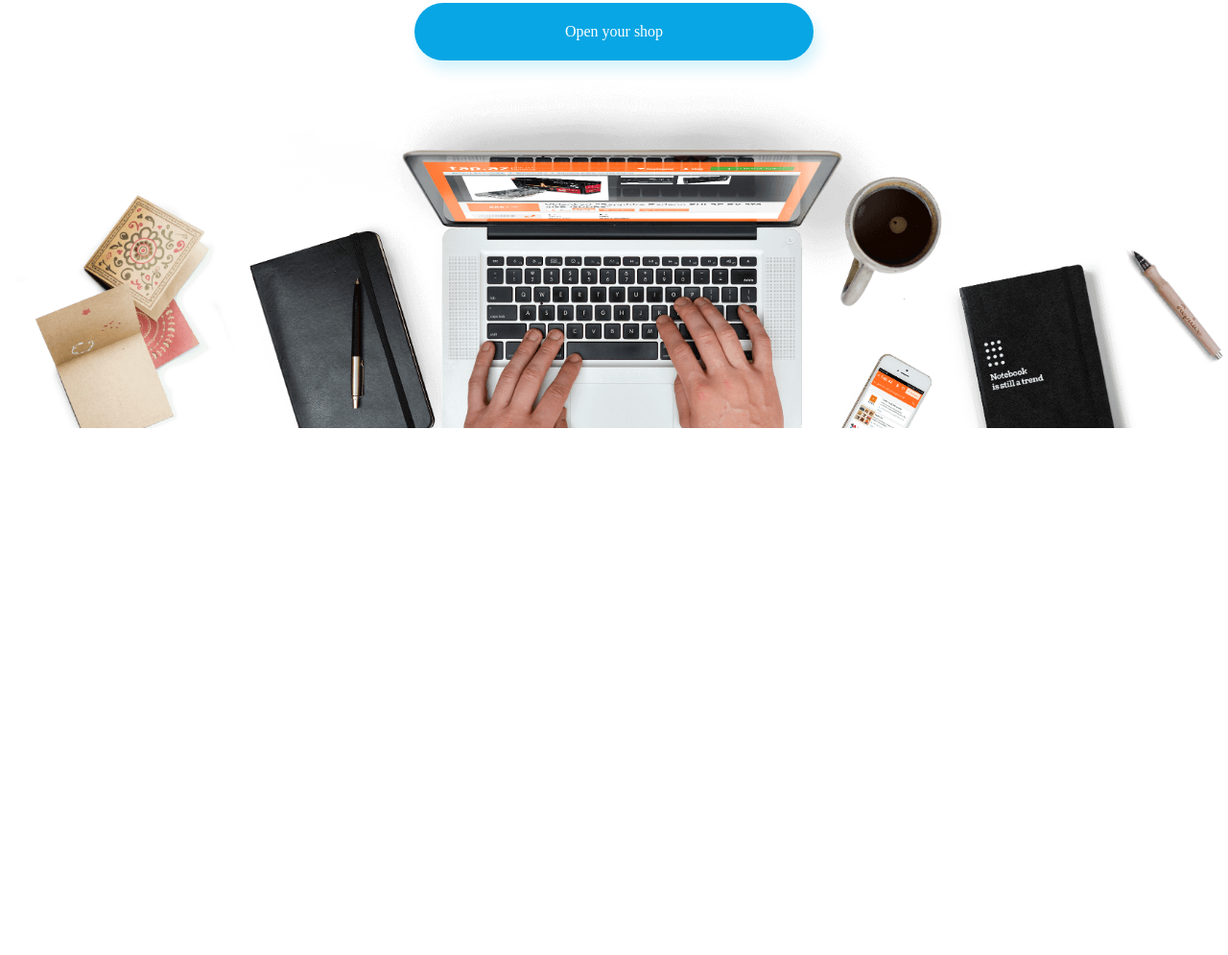
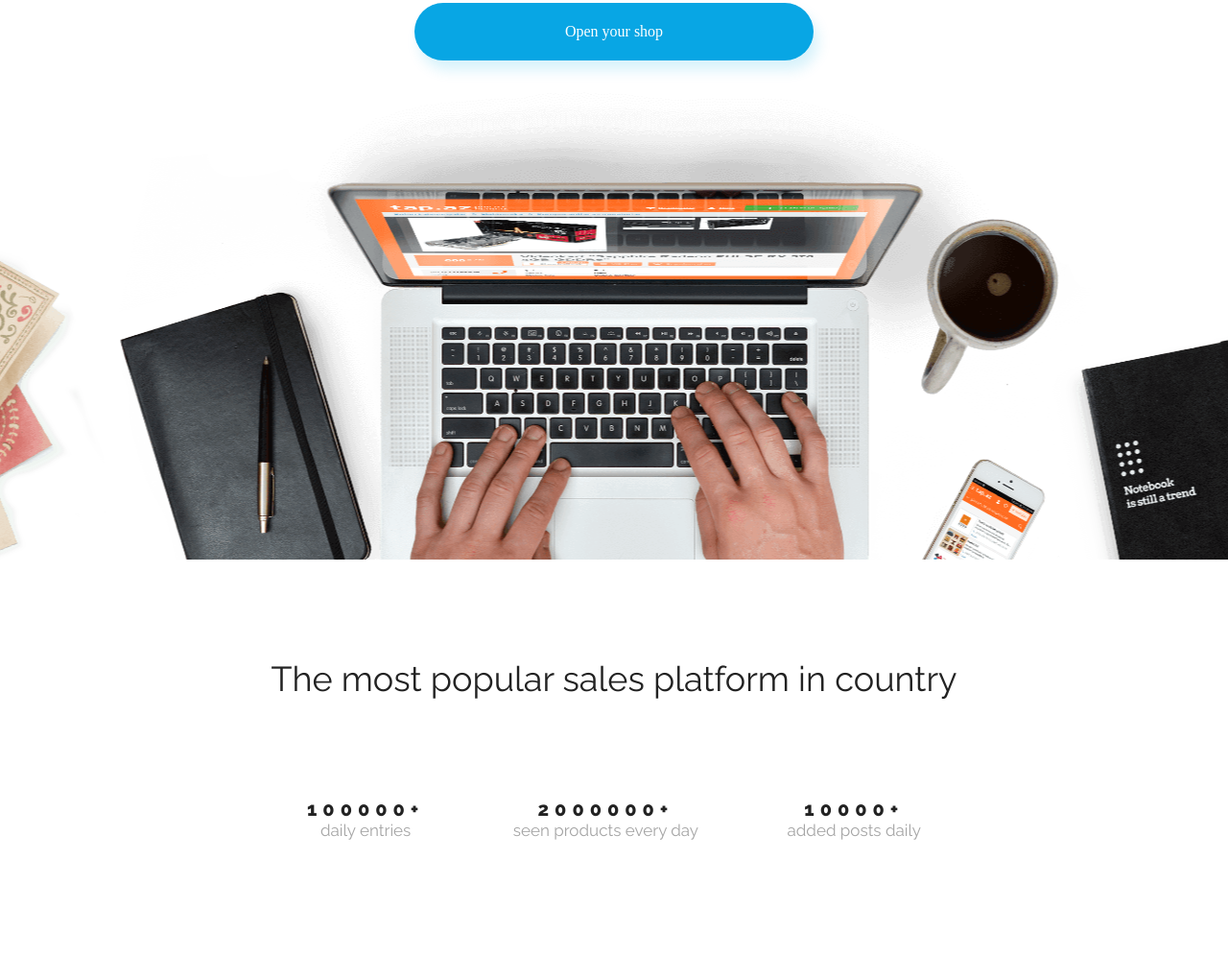
Before and after one commit to Mankowski92/BestShop-LandingPage, a plain HTML site: page index.html in a window 1280 px wide. Shown: the part 348-1343 px from the top of the page at 96% size. Before the commit the page ends 800 px from the top, so only its background shows below. Drawn offline with nearby package versions, Linux system fonts and the light colour scheme.

Commit message:
somwhere 40-50% done

```diff
--- a/css/style.css
+++ b/css/style.css
@@ -51,6 +51,8 @@ body {
     padding: 18px 0;
 }
 
+/* end of styling Header. Beggining of styling baner part */
+
 .banner {
     display: flex;
     flex-direction: column;
@@ -85,3 +87,50 @@ h1 {
     text-decoration: none;
     color: white;
 }
+
+.ending-banner-div {
+    background-image: url("../assets/Background.png");
+    display: block;
+    width: 100%;
+    height: 65vh;
+    background-repeat: no-repeat;
+    background-position: center;
+}
+/* Section banner complete. Beggining of styling main part */
+
+h2 {
+    font-family: 'Raleway', sans-serif;
+    font-size: 2.25rem;
+    letter-spacing: 0;
+    text-align: center;
+    padding: 106px;
+}
+
+.icon-section {
+    display: flex;
+    flex-direction: row;
+    text-align: center;
+    justify-content: space-between;
+    margin: 0 25%;
+}
+
+.icon-and-info {
+    display: flex;
+    flex-direction: column;
+}
+.icon-section-description {
+    font-family: 'Raleway', sans-serif;
+    font-size: 17px;
+    line-height: 20px;
+    letter-spacing: 0px;
+    color: #A5A5A5;
+    padding-bottom: 7.5rem;
+}
+
+.icon-section-number {
+    font-family: 'Raleway', sans-serif;
+    font-size: 20px;
+    line-height: 24px;
+    letter-spacing: 6px;
+    font-weight: 800;
+}
--- a/index.html
+++ b/index.html
@@ -24,8 +24,8 @@
         </nav>
     </div>
 </header>
-<main>
-    <section class="banner">
+<section>
+    <div class="banner">
         <h1>
             Sell More!
         </h1>
@@ -33,8 +33,34 @@
             Open shop on our platform and increase your sales
         </p>
         <a href="#" class="btn-banner">Open your shop</a>
-        <img src="assets/Background.png" class="banner-img">
+        <!--<img src="assets/Background.png" class="banner-img">/-->
+    </div>
+    <div class="ending-banner-div">
+    </div>
+</section>
+<section class="under-banner">
+    <h2>
+        The most popular sales platform in country
+    </h2>
+    <section class="icon-section">
+        <div class="icon-and-info">
+        <p></p>
+        <p class="icon-section-number">100000+</p>
+        <p class="icon-section-description">daily entries</p>
+        </div>
+        <div class="icon-and-info">
+        <p></p>
+        <p class="icon-section-number">2000000+</p>
+        <p class="icon-section-description">seen products every day</p>
+        </div>
+        <div class="icon-and-info">
+        <p></p>
+        <p class="icon-section-number">10000+</p>
+        <p class="icon-section-description">added posts daily</p>
+        </div>
+
     </section>
-</main>
+    </section>
+</section>
 </body>
 </html>
```
